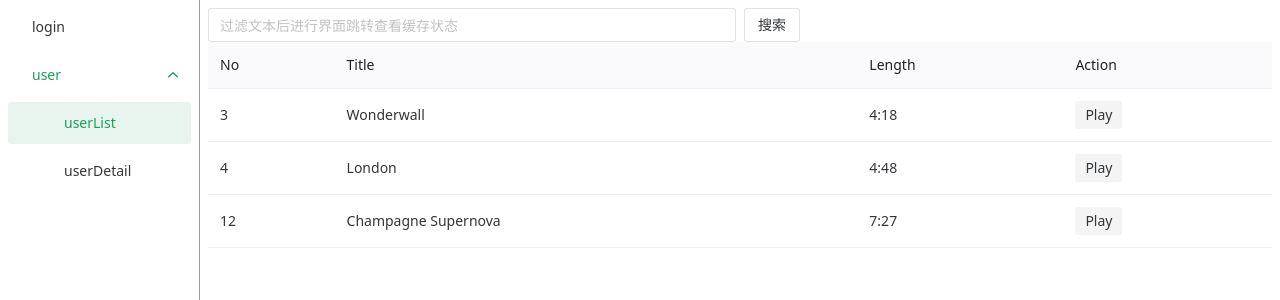
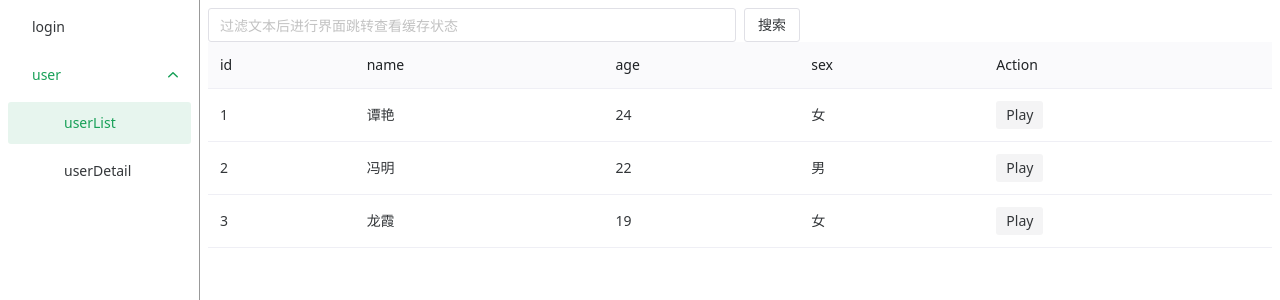
Before and after one commit to so11y/vue3-navigation, a Vue app in the folder packages/playground/: page /user/userList in a window 1280 px wide. Shown: the top 300 px of the page. Built offline with nearby package versions, Linux system fonts and the light colour scheme.

Commit message:
✨ feat(playground): 添加mock

```diff
--- a/packages/playground/package.json
+++ b/packages/playground/package.json
@@ -7,7 +7,9 @@
     "test": "echo \"Error: no test specified\" && exit 1"
   },
   "devDependencies": {
+    "@types/mockjs": "^1.0.10",
     "@vitejs/plugin-vue": "^3.2.0",
+    "mockjs": "^1.1.0",
     "naive-ui": "^2.35.0",
     "sass": "^1.69.5",
     "typescript": "^4.6.4",
--- /dev/null
+++ b/packages/playground/src/mock/index.ts
@@ -0,0 +1,25 @@
+import { mock, Random } from "mockjs";
+
+const names = new Array(10).fill(0).map((_, index) => Random.cname());
+
+export const user = mock({
+  "list|1-10": [
+    {
+      "id|+1": 1,
+      "name|1": names,
+      "age|18-30": 1,
+      "sex|1": ["男", "女"],
+    },
+  ],
+});
+
+export function family(name: string) {
+  return mock({
+    "list|1-10": [
+      {
+        "id|+1": 1,
+        family: names.filter((randomName, index) => name !== randomName),
+      },
+    ],
+  });
+}
--- a/packages/playground/src/views/userList/index.vue
+++ b/packages/playground/src/views/userList/index.vue
@@ -1,7 +1,10 @@
 <template>
   <n-row :gutter="8">
     <n-col :span="12">
-      <n-input placeholder="过滤文本后进行界面跳转查看缓存状态" v-model:value="filterInput" />
+      <n-input
+        placeholder="过滤文本后进行界面跳转查看缓存状态"
+        v-model:value="filterInput"
+      />
     </n-col>
     <n-col>
       <n-button @click="handleFilter">搜索</n-button>
@@ -10,7 +13,7 @@
   <n-data-table
     ref="tableRef"
     :columns="columns"
-    :data="data"
+    :data="user.list"
     :bordered="false"
   />
 </template>
@@ -27,7 +30,9 @@ import {
   DataTableInst,
 } from "naive-ui";
 import type { DataTableColumns } from "naive-ui";
+import { user } from "../../mock";
 
+console.log(user);
 defineOptions({
   name: "userList",
 });
@@ -47,19 +52,23 @@ const createColumns = ({
 }): DataTableColumns<Song> => {
   return [
     {
-      title: "No",
-      key: "no",
+      title: "id",
+      key: "id",
     },
     {
-      title: "Title",
-      key: "title",
+      title: "name",
+      key: "name",
       filter(value, row) {
         return row.title.indexOf(value.toString()) > -1;
       },
     },
     {
-      title: "Length",
-      key: "length",
+      title: "age",
+      key: "age",
+    },
+    {
+      title: "sex",
+      key: "sex",
     },
     {
       title: "Action",
@@ -80,14 +89,9 @@ const createColumns = ({
   ];
 };
 
-const data: Song[] = [
-  { no: 3, title: "Wonderwall", length: "4:18" },
-  { no: 4, title: "London", length: "4:48" },
-  { no: 12, title: "Champagne Supernova", length: "7:27" },
-];
 function handleFilter() {
   tableRef.value!.filter({
-    title: [filterInput.value],
+    name: [filterInput.value],
   });
 }
 
```
Also changed, not shown: 1 other file (tests, documents, lock files or other folders).
